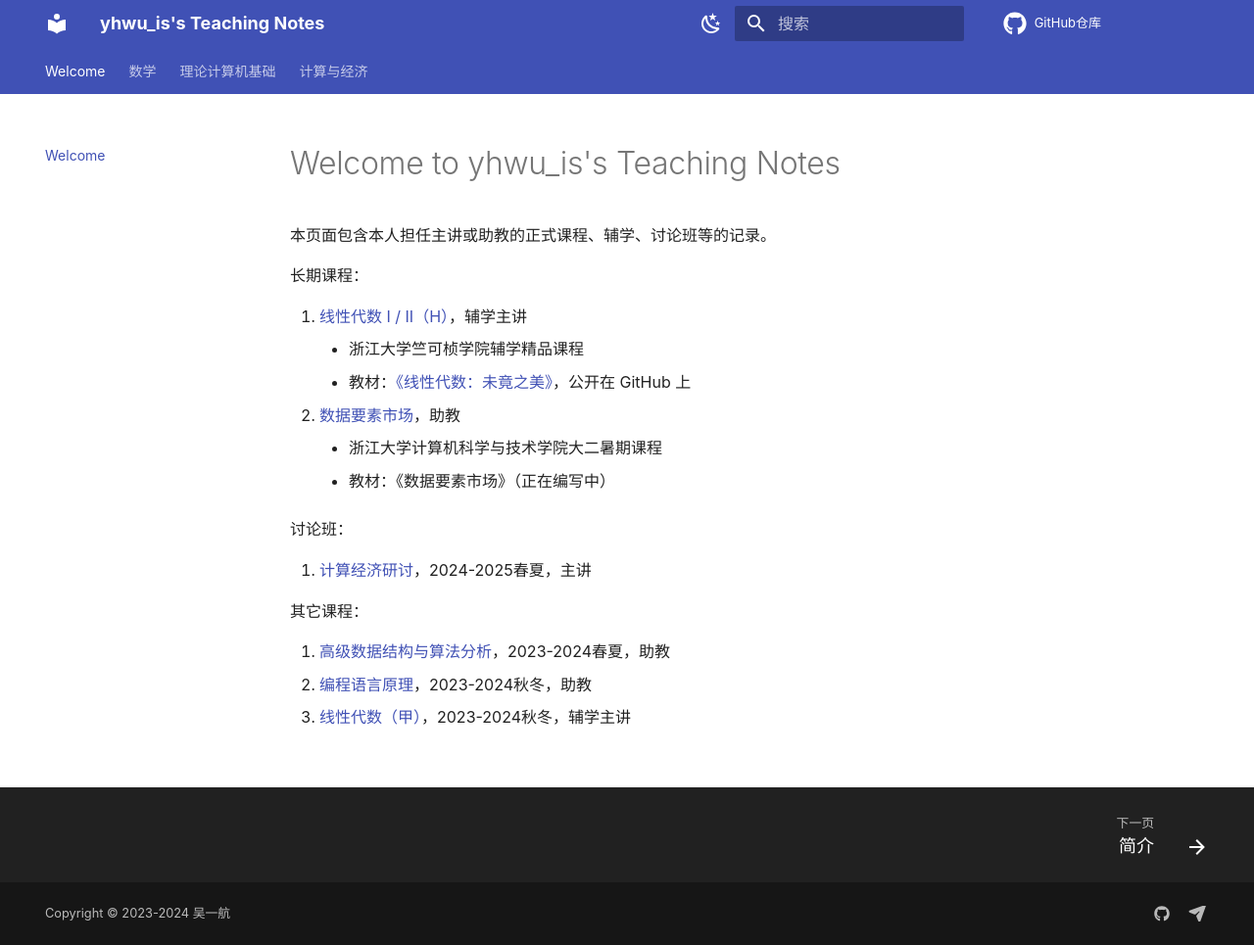
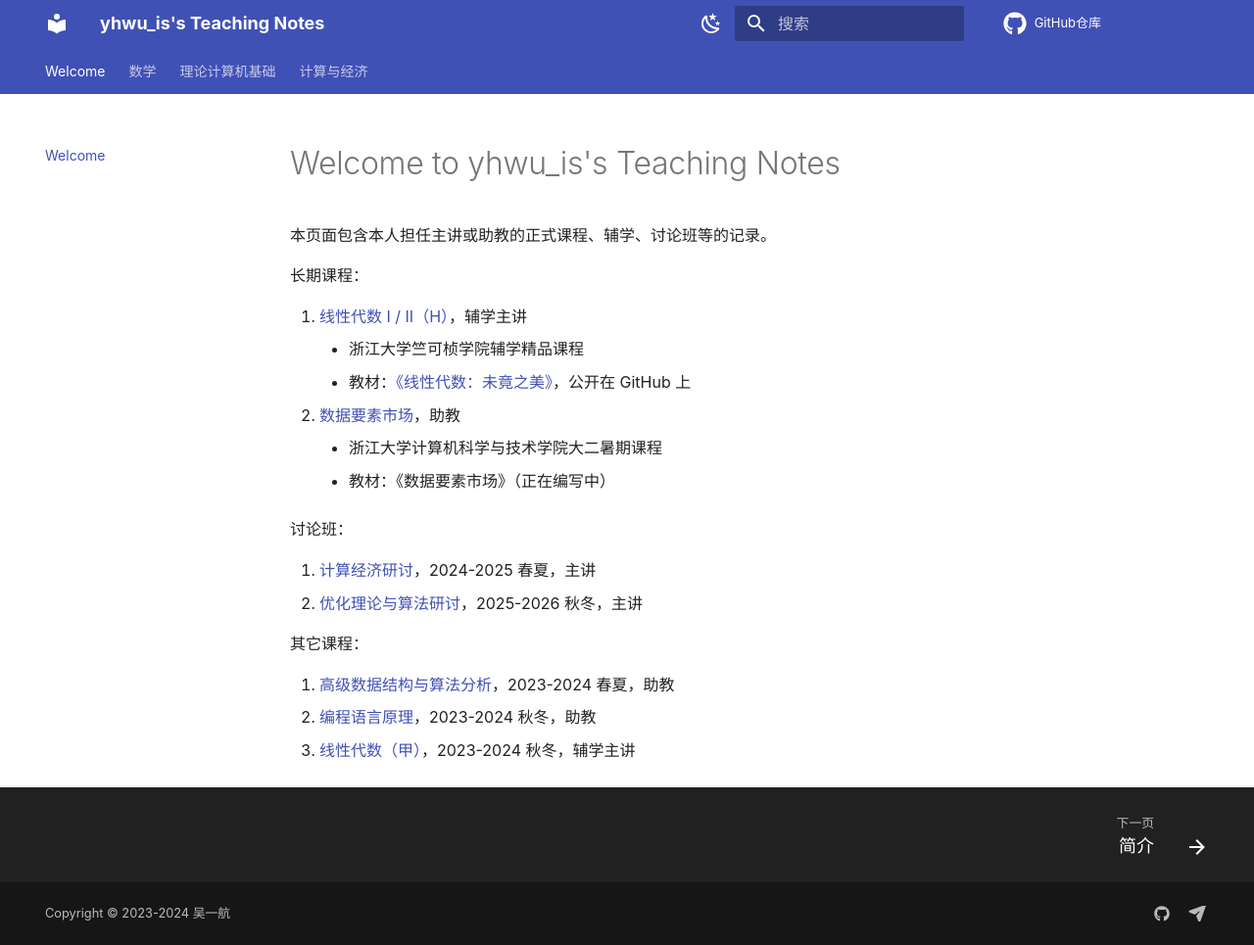
Before and after one commit to yhwu-is/Teach, an MkDocs documentation site: the page built from docs/index.md, in a window 1280 px wide and 965 px high. Shown: the whole window at 98% size. Built offline with MkDocs 1.6.1 and Material for MkDocs 9.7.7, drawn with Linux system fonts in a browser that asks for light colours; comment, search, counter and statistics services are not loaded.

Commit message:
docs:更新25-26fa优化研讨班

```diff
--- a/docs/index.md
+++ b/docs/index.md
@@ -13,10 +13,11 @@
 
 讨论班：
 
-1. [计算经济研讨](./ec/seminar/25sp.md)，2024-2025春夏，主讲
+1. [计算经济研讨](./ec/seminar/25sp.md)，2024-2025 春夏，主讲
+2. [优化理论与算法研讨](./ec/seminar/26fa.md)，2025-2026 秋冬，主讲
 
 其它课程：
 
-1. [高级数据结构与算法分析](./tcs/ads/ads.md)，2023-2024春夏，助教
-2. [编程语言原理](./tcs/pfpl/lambda.md)，2023-2024秋冬，助教
-3. [线性代数（甲）](./math/linear_algebra/index.md)，2023-2024秋冬，辅学主讲
+1. [高级数据结构与算法分析](./tcs/ads/ads.md)，2023-2024 春夏，助教
+2. [编程语言原理](./tcs/pfpl/lambda.md)，2023-2024 秋冬，助教
+3. [线性代数（甲）](./math/linear_algebra/index.md)，2023-2024 秋冬，辅学主讲
--- a/mkdocs.yml
+++ b/mkdocs.yml
@@ -58,6 +58,7 @@ nav:
   - 计算与经济:
     - 计算经济研讨班:
       - 2024-2025 春夏: ec/seminar/25sp.md
+      - 2025-2026 秋冬: ec/seminar/26fa.md
     - 数据要素市场:
       - 课程简介: ec/data_market/intro.md
       - 2024 年: ec/data_market/2024.md
```
Also changed, not shown: docs/ec/seminar/26fa.md (added, +67 -0 lines).
